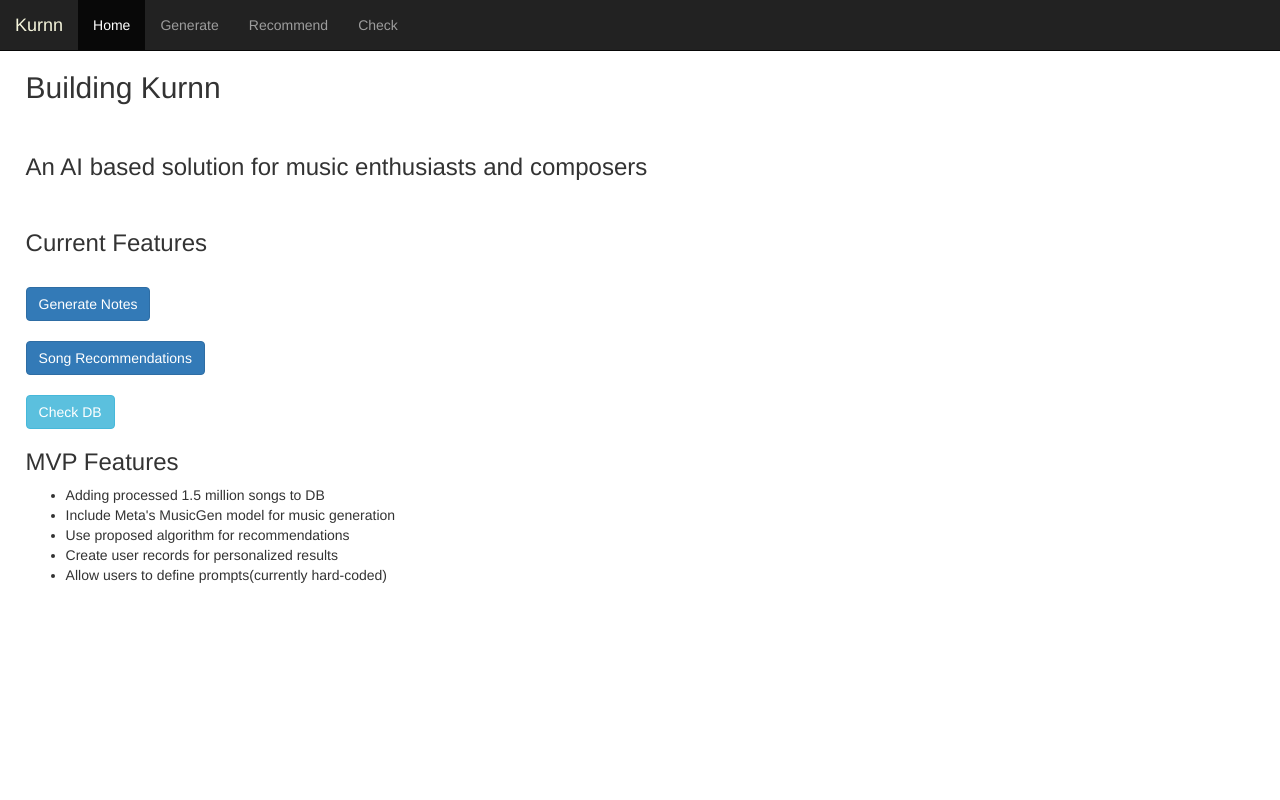
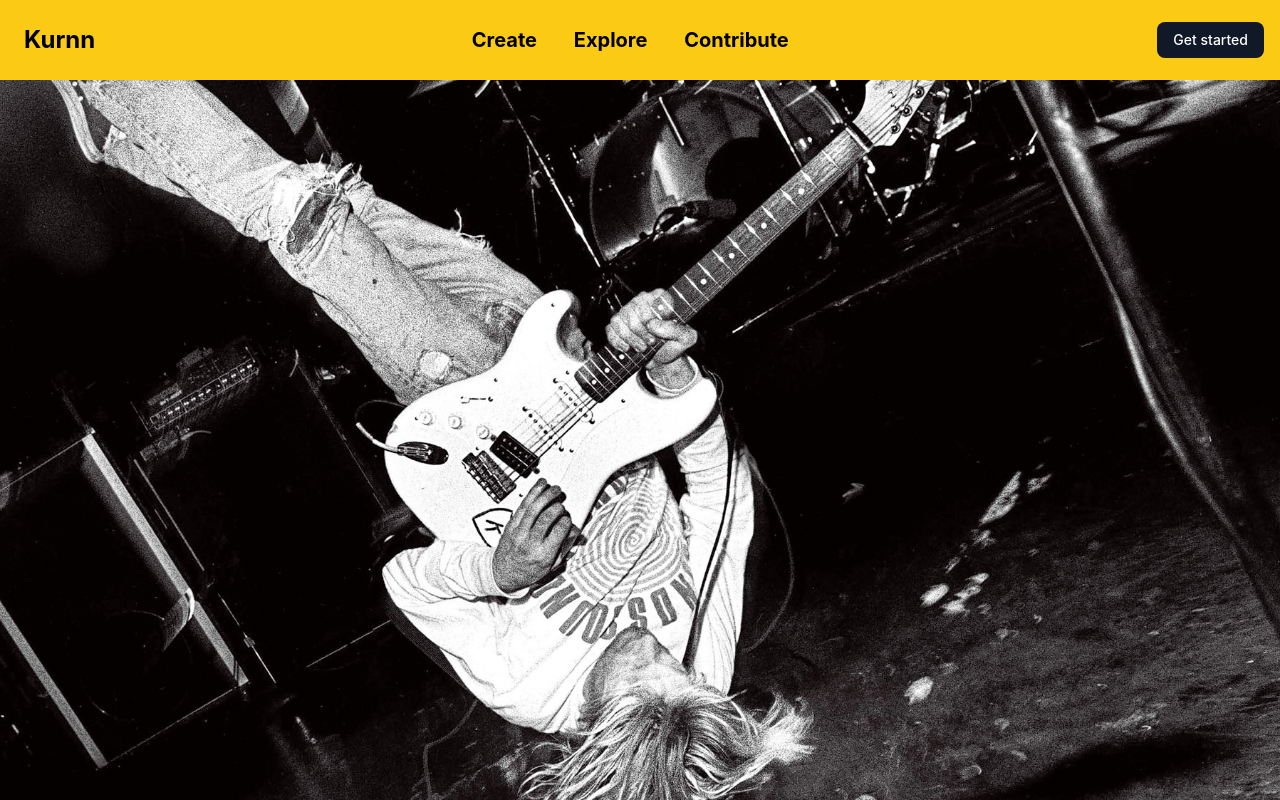
Before and after one commit to aniketgope00/Kurnn, a Flask app: page / in a window 1280 px wide. Run offline with Flask 3, Linux system fonts and the light colour scheme; some libraries are stand-ins or nearby versions.

Commit message:
new navbar, pages

```diff
--- a/app.py
+++ b/app.py
@@ -4,16 +4,20 @@ from flask import request
 from flask import redirect
 from flask import flash
 from flask import url_for
+
 import psycopg2
 from dotenv import load_dotenv
+
 from db_checker_module import generate_rows
 from flask_wtf import FlaskForm
 from wtforms import StringField, SubmitField
 from wtforms.validators import DataRequired, ValidationError
+
 import supabase
 from db_checker_module import generate_rows
 from recommendation_module import feature_extractor_module
 from recommendation_module import preprocessing_df
+
 import numpy as np
 import soundfile as sf
 import models
@@ -21,17 +25,23 @@ import os
 import joblib
 import pandas as pd
 
-PROJECT_URL = "https://qbmoyulmzltkzvtqslnl.supabase.co"
-API_KEY = "eyJhbGciOiJIUzI1NiIsInR5cCI6IkpXVCJ9.eyJpc3MiOiJzdXBhYmFzZSIsInJlZiI6InFibW95dWxtemx0a3p2dHFzbG5sIiwicm9sZSI6ImFub24iLCJpYXQiOjE3MzI0MzI3MDMsImV4cCI6MjA0ODAwODcwM30.Kg0APL06JN3Wa4Zd7J_uDM3nOoEclpcKYOA71QYN2n8"
+import firebase_admin
+from firebase_admin import credentials
+from firebase_admin import auth
 
 #Fetch the data from the database
 load_dotenv()
 
+PROJECT_URL = os.getenv('PROJECT_URL')
+API_KEY = os.getenv('API_KEY')
 USER = os.getenv('USER')
 PASSWORD = os.getenv('PASSWORD')
 HOST = os.getenv('HOST')
 PORT = os.getenv('PORT')
 DBNAME = os.getenv('DBNAME')
+
+#cred = credentials.Certificate('path/to/your/credentials.json')
+#firebase_admin.initialize_app(cred)
 
 UPLOAD_FOLDER = 'uploads'
 ALLOWED_EXTENSIONS = {'wav', 'mp3'}
@@ -85,38 +95,18 @@ def home():
 
 @app.route('/login_result', methods=['GET', 'POST'])
 def validate_login():
-    email = request.form.get('email')
-    password = request.form.get('password')
-
-    query = f"SELECT * FROM users WHERE email = '{email}' AND password = '{password}'"
-    try:
-        connection = psycopg2.connect(
-                     user=USER,
-                     password=PASSWORD,
-                     host=HOST,
-                     port=PORT,
-                     dbname=DBNAME
-                    )
-        print("Connection successful!")
-
-        # Create a cursor to execute SQL queries
-        cursor = connection.cursor()
-
-        # Example query
-        cursor.execute(f"SELECT * from auth.user_auth WHERE email = '{email}' AND password = '{password}'")
-        result = cursor.fetchone()
-        print("Current Time:", result)
-
-        # Close the cursor and connection
-        cursor.close()
-        connection.close()
-        print("Connection closed.")
-
-    except Exception as e:
-        return "<h1> Error in Connection </h1>"
-
-    return render_template("login_results.html", response="Successful Login")
-
+    form = LoginForm()
+    if form.validate_on_submit():
+        email = form.email.data
+        password = form.password.data
+        '''try:
+            user = auth.sign_in_with_email_and_password(email, password)
+            session['user_uid'] = user.uid
+            return redirect(url_for('dashboard'))  # Redirect to a protected page
+        except Exception as e:
+            # Handle login errors (e.g., invalid credentials)
+            return
+'''
 @app.route('/checkdb')
 def checkdb():
     try:
@@ -220,5 +210,10 @@ def check():
 
     return render_template("check.html", rows=header_rows, form=search_input)
 
+
+@app.route("/explore")
+def explore():
+    return render_template("explore.html")
+
 if __name__ == "__main__":
     app.run(debug=True)
--- a/templates/base_template.html
+++ b/templates/base_template.html
@@ -4,31 +4,30 @@
   <title>CFC Demo</title>
   <meta charset="utf-8">
   <meta name="viewport" content="width=device-width, initial-scale=1">
-  <link rel="stylesheet" href="https://maxcdn.bootstrapcdn.com/bootstrap/3.4.1/css/bootstrap.min.css">
+  <link href="https://cdn.jsdelivr.net/npm/flowbite@3.0.0/dist/flowbite.min.css" rel="stylesheet" />
 </head>
-<body>
-
-<nav class="navbar navbar-inverse navbar-static-top">
-  <div class="container-fluid">
-    <div class="navbar-header">
-      <button type="button" class="navbar-toggle" data-toggle="collapse" data-target="#myNavbar">
-        <span class="icon-bar"></span>
-        <span class="icon-bar"></span>
-        <span class="icon-bar"></span>
-      </button>
-      <a class="navbar-brand" href="/" style="color: beige;">Kurnn</a>
+<body class="m-0 p-0">
+  <nav class="bg-yellow-300 fixed w-full z-20 top-0 start-0 mb-0">
+    <div class="max-w-screen-xl flex flex-wrap items-center justify-between mx-auto p-4">
+        <a href="/home" class="flex items-center space-x-3 rtl:space-x-reverse">
+            <span class="text-2xl font-bold whitespace-nowrap text-black p-2">Kurnn</span>
+        </a>
+        <div class="flex md:order-2 space-x-3 md:space-x-0 rtl:space-x-reverse">
+            <button type="button" class="text-white bg-gray-900 hover:bg-yellow-800 focus:ring-4 focus:outline-none focus:ring-yellow-300 font-medium rounded-lg text-sm px-4 py-2 text-center">Get started</button>
+            <button data-collapse-toggle="navbar-sticky" type="button" class="inline-flex items-center p-2 w-10 h-10 justify-center text-sm text-black rounded-lg md:hidden hover:bg-yellow-100 focus:outline-none focus:ring-2 focus:ring-yellow-200" aria-controls="navbar-sticky" aria-expanded="false">
+                <span class="sr-only">Open main menu</span>
+                <svg class="w-5 h-5" aria-hidden="true" xmlns="http://www.w3.org/2000/svg" fill="none" viewBox="0 0 17 14">
+                    <path stroke="currentColor" stroke-linecap="round" stroke-linejoin="round" stroke-width="2" d="M1 1h15M1 7h15M1 13h15"/>
+                </svg>
+            </button>
+        </div>
+        <div class="text-xl text-black font-bold">
+            <a href="/" class="p-4">Create</a>
+            <a href="/explore" class="p-4">Explore</a>
+            <a href="/" class="p-4">Contribute</a>
+        </div>
     </div>
-    <div class="collapse navbar-collapse" id="myNavbar">
-      <ul class="nav navbar-nav">
-        <li class="active"><a href="/">Home</a></li>
-        <li><a href="/generate">Generate</a></li>
-        <li><a href="/recommend_home">Recommend</a></li>
-        <li><a href="/check">Check</a></li>
-      </ul>
-    </div>
-  </div>
 </nav>
-
 
 
 {%block content%}
@@ -37,6 +36,6 @@
 
 
 <script src="https://ajax.googleapis.com/ajax/libs/jquery/3.7.1/jquery.min.js"></script>
-<script src="https://maxcdn.bootstrapcdn.com/bootstrap/3.4.1/js/bootstrap.min.js"></script>
+<script src="https://cdn.jsdelivr.net/npm/flowbite@3.0.0/dist/flowbite.min.js"></script>
 </body>
 </html>
--- a/templates/index.html
+++ b/templates/index.html
@@ -2,6 +2,7 @@
 
 {% block content %}
 
+<!-- Legacy Index Page Code (Do Not Touch)
 <div style="padding-left: 2%;">
 
 <h2>Building Kurnn</h2><br>
@@ -24,5 +25,12 @@
 </ul>
 
 </div>
+-->
+
+
+
+<div class="bg-image" style="background-image: url('{{ url_for('static', filename='278662.png') }}'); height: 100vh; background-size: cover;">
+</div>
+
 
 {% endblock %}
```
Also changed, not shown: kurnn-db6f1-firebase-adminsdk-348aw-00903fd452.json (added, +13 -0 lines), templates/explore.html (added, +42 -0 lines), static/160181.png (added), static/196253.jpg (added), static/278662.png (added), static/576872.jpg (added), static/acm.webp (added), static/nirvana.jpeg (added), static/style.css (deleted), 1 other file.
